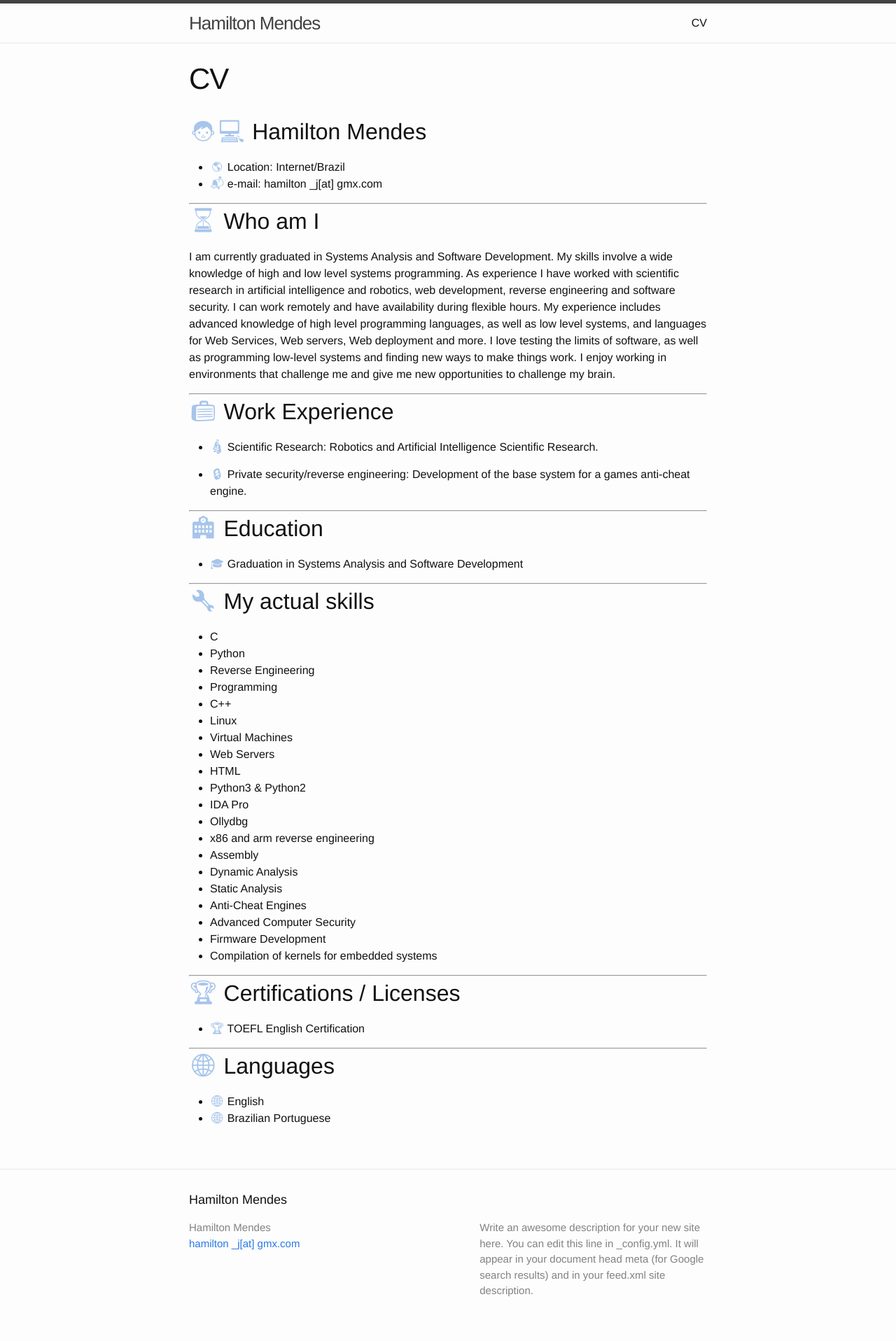
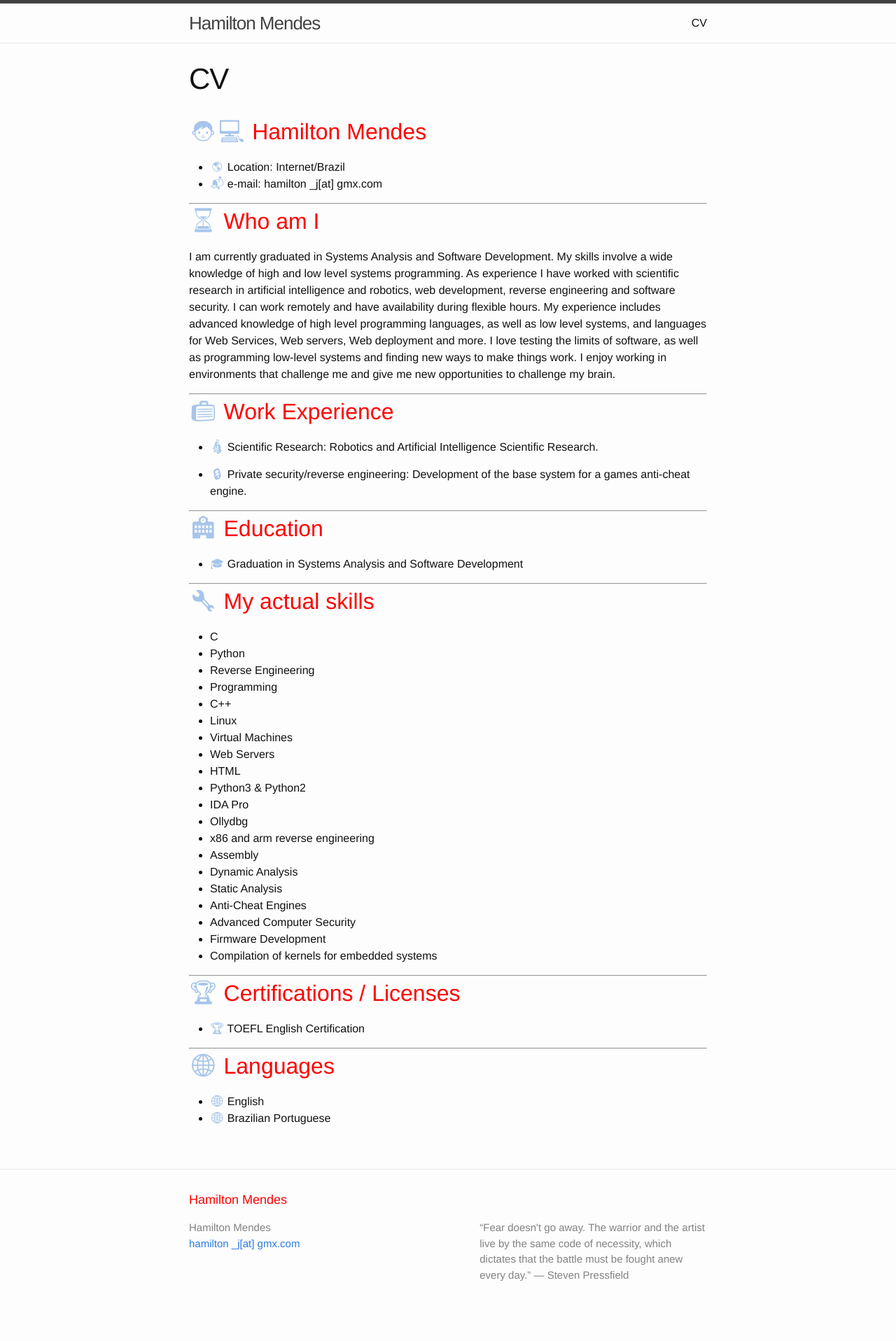
Before and after one commit to hamilton-m/hamilton-m.github.io, a Jekyll site: the page built from about.md, in a window 1280 px wide. Shown: the whole page at 70% size. Built offline with Jekyll 4.4.1, drawn with Linux system fonts in a browser that asks for light colours; after the commit the page ends 1893 px from its top, so only the background shows below that.

Commit message:
editing...

```diff
--- a/_config.yml
+++ b/_config.yml
@@ -9,9 +9,7 @@
 title: Hamilton Mendes
 email: hamilton _j[at] gmx.com
 description: > # this means to ignore newlines until "baseurl:"
-  Write an awesome description for your new site here. You can edit this
-  line in _config.yml. It will appear in your document head meta (for
-  Google search results) and in your feed.xml site description.
+  “Fear doesn't go away. The warrior and the artist live by the same code of necessity, which dictates that the battle must be fought anew every day.” ― Steven Pressfield
 baseurl: "" # the subpath of your site, e.g. /blog
 url: "http://hamilton-m.github.io" # the base hostname & protocol for your site
 twitter_username: null
--- a/css/main.scss
+++ b/css/main.scss
@@ -25,9 +25,11 @@
 }
 .icon_color:hover{
 	color: #949cdf;
-	position: relative; top: -10px;
+	position: relative; top: -7px;
 }
-
+h2 {
+	color: red;
+}
 
 
 
```
Also changed, not shown: 5 other files.
